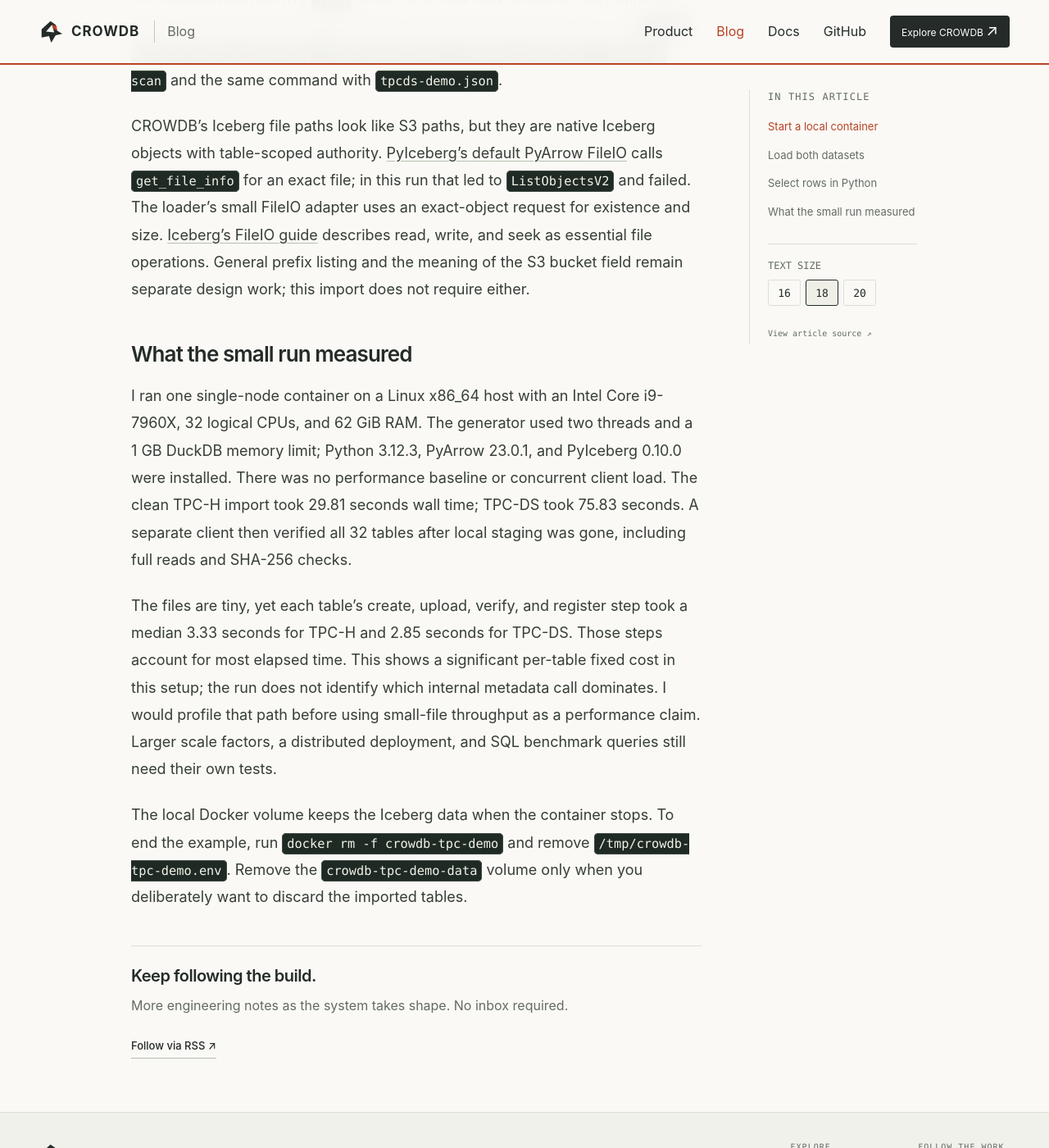
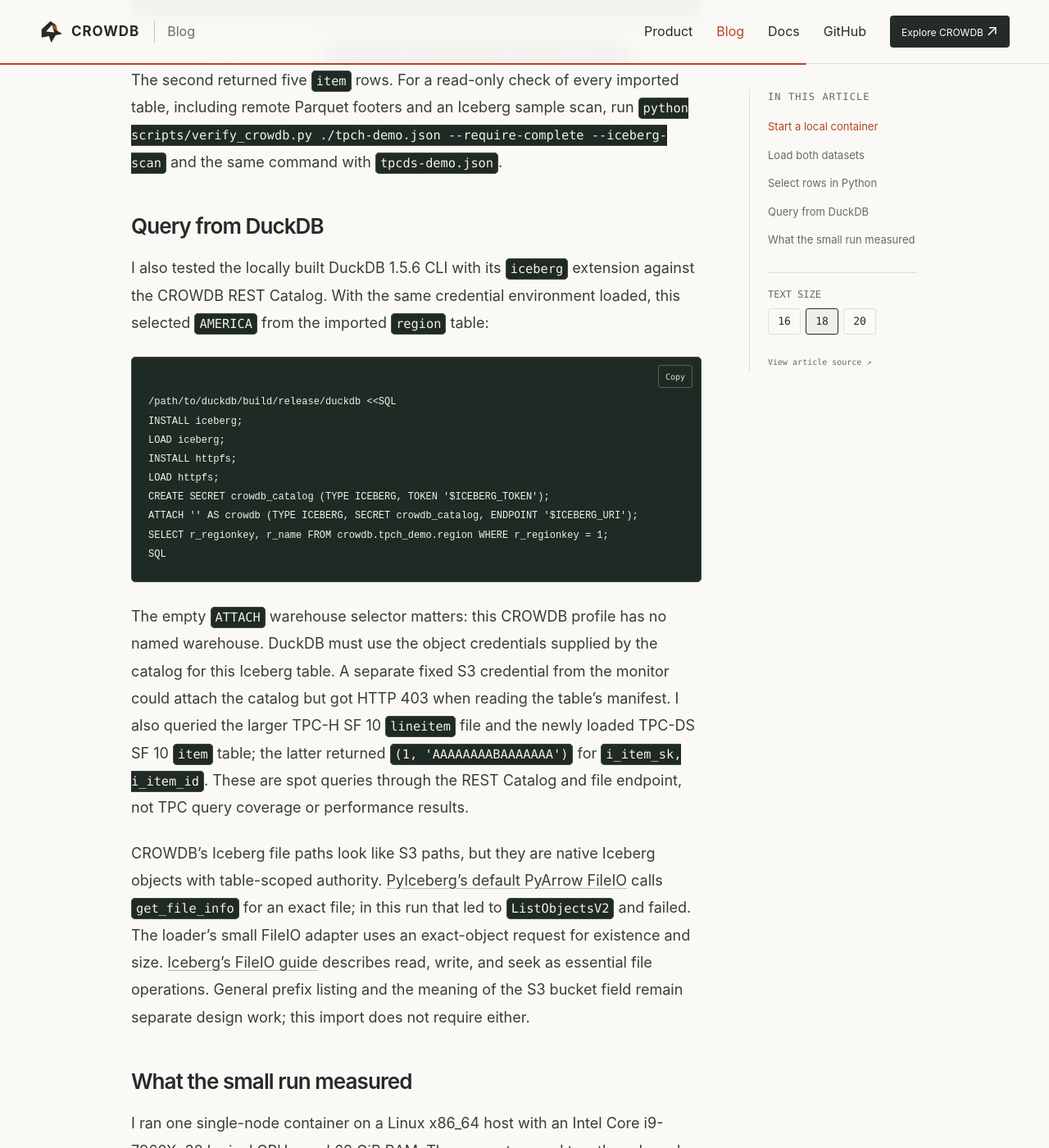
Before and after one commit to buzzcrow/buzzcrow.github.io, a Jekyll site: the page built from _posts/2026-09-30-load-tpc-h-and-tpc-ds-into-crowdb-iceberg.md, in a window 1280 px wide and 1400 px high, scrolled down 3316 px. Shown: the whole window at 82% size. Built offline with Jekyll 4.4.1, drawn with Linux system fonts in a browser that asks for light colours; some of the changed text lies outside the part shown.

Commit message:
Document DuckDB queries and larger Iceberg loads

````diff
--- a/_posts/2026-09-30-load-tpc-h-and-tpc-ds-into-crowdb-iceberg.md
+++ b/_posts/2026-09-30-load-tpc-h-and-tpc-ds-into-crowdb-iceberg.md
@@ -2,6 +2,7 @@
 title: "Load TPC-H and TPC-DS tables into CROWDB Iceberg"
 subtitle: "A small, reproducible path from standard generators to remote Parquet and an Iceberg read."
 date: 2026-09-30 23:20:00 +0800
+last_modified_at: 2026-10-01 02:01:00 +0800
 category: Guides
 tags: [Iceberg, TPC-H, TPC-DS, Parquet, Docker]
 description: "Use crowdb-tpc-loader to generate TPC-H and TPC-DS, register the Parquet files in a CROWDB Iceberg container, and read them with PyIceberg."
@@ -52,7 +53,7 @@
   --namespace tpcds_demo --report-file ./tpcds-demo.json
 ```
 
-The commands need a fresh namespace. TPC-H uses the `tpchgen-cli` 3.0.0 binary; TPC-DS uses DuckDB 1.5's official `tpcds` extension. The first run may download these generator components. The loader validates the full generated dataset before creating a benchmark table, then uploads and verifies each Parquet file and registers it with Iceberg. It deletes local staging on success; the JSON reports retain remote file locations, counts, and snapshot IDs. An existing table stops a default load, so choose a new namespace when repeating the experiment.
+The commands need a fresh namespace. TPC-H uses the `tpchgen-cli` 3.0.0 binary; TPC-DS uses DuckDB 1.5's official `tpcds` extension. The first run may download these generator components. The loader validates the full generated dataset before creating a benchmark table, then uploads each Parquet file and registers it with Iceberg. CROWDB checks the upload's signed payload or supplied checksum before accepting it; the loader does not download the object for another checksum pass. The loader uploads up to 24 files concurrently by default, then commits one snapshot per table in order. It deletes local staging on success; the JSON reports retain remote file locations, counts, and snapshot IDs. An existing table stops a default load, so choose a new namespace when repeating the experiment.
 
 In my local SF 0.01 run, TPC-H produced **8 tables, 86,805 rows, and 3.23 MB across 8 Parquet files**. TPC-DS produced **24 tables, 277,976 rows, and 3.86 MB across 24 Parquet files**. There was one file per table in this small run, but the loader accepts multiple shards. TPC-H `region` was 1,227 bytes while `lineitem` was 1,924,571 bytes; TPC-DS `call_center` was 4,917 bytes while `store_sales` was 985,882 bytes. These are compressed Parquet sizes, not in-memory table sizes.
 
@@ -84,12 +85,32 @@
 
 The first selection returned `{'r_regionkey': 1, 'r_name': 'AMERICA'}` in my run. The second returned five `item` rows. For a read-only check of every imported table, including remote Parquet footers and an Iceberg sample scan, run `python scripts/verify_crowdb.py ./tpch-demo.json --require-complete --iceberg-scan` and the same command with `tpcds-demo.json`.
 
+## Query from DuckDB
+
+I also tested the locally built DuckDB 1.5.6 CLI with its `iceberg` extension against the CROWDB REST Catalog. With the same credential environment loaded, this selected `AMERICA` from the imported `region` table:
+
+```sh
+/path/to/duckdb/build/release/duckdb <<SQL
+INSTALL iceberg;
+LOAD iceberg;
+INSTALL httpfs;
+LOAD httpfs;
+CREATE SECRET crowdb_catalog (TYPE ICEBERG, TOKEN '$ICEBERG_TOKEN');
+ATTACH '' AS crowdb (TYPE ICEBERG, SECRET crowdb_catalog, ENDPOINT '$ICEBERG_URI');
+SELECT r_regionkey, r_name FROM crowdb.tpch_demo.region WHERE r_regionkey = 1;
+SQL
+```
+
+The empty `ATTACH` warehouse selector matters: this CROWDB profile has no named warehouse. DuckDB must use the object credentials supplied by the catalog for this Iceberg table. A separate fixed S3 credential from the monitor could attach the catalog but got HTTP 403 when reading the table's manifest. I also queried the larger TPC-H SF 10 `lineitem` file and the newly loaded TPC-DS SF 10 `item` table; the latter returned `(1, 'AAAAAAAABAAAAAAA')` for `i_item_sk, i_item_id`. These are spot queries through the REST Catalog and file endpoint, not TPC query coverage or performance results.
+
 CROWDB's Iceberg file paths look like S3 paths, but they are native Iceberg objects with table-scoped authority. [PyIceberg's default PyArrow FileIO](https://py.iceberg.apache.org/reference/pyiceberg/io/pyarrow/) calls `get_file_info` for an exact file; in this run that led to `ListObjectsV2` and failed. The loader's small FileIO adapter uses an exact-object request for existence and size. [Iceberg's FileIO guide](https://iceberg.apache.org/docs/latest/fileio/) describes read, write, and seek as essential file operations. General prefix listing and the meaning of the S3 bucket field remain separate design work; this import does not require either.
 
 ## What the small run measured
 
 I ran one single-node container on a Linux x86_64 host with an Intel Core i9-7960X, 32 logical CPUs, and 62 GiB RAM. The generator used two threads and a 1 GB DuckDB memory limit; Python 3.12.3, PyArrow 23.0.1, and PyIceberg 0.10.0 were installed. There was no performance baseline or concurrent client load. The clean TPC-H import took 29.81 seconds wall time; TPC-DS took 75.83 seconds. A separate client then verified all 32 tables after local staging was gone, including full reads and SHA-256 checks.
 
-The files are tiny, yet each table's create, upload, verify, and register step took a median 3.33 seconds for TPC-H and 2.85 seconds for TPC-DS. Those steps account for most elapsed time. This shows a significant per-table fixed cost in this setup; the run does not identify which internal metadata call dominates. I would profile that path before using small-file throughput as a performance claim. Larger scale factors, a distributed deployment, and SQL benchmark queries still need their own tests.
+The files are tiny, yet each table's create, upload, and register step took a median 3.33 seconds for TPC-H and 2.85 seconds for TPC-DS. Those steps account for most elapsed time. This shows a significant per-table fixed cost in this setup; the run does not identify which internal metadata call dominates.
+
+I then ran the concurrent loader on larger datasets. TPC-H SF 1 loaded 8.66 million rows in 50 seconds; TPC-H SF 10 loaded 86.59 million rows and 3.64 GB of compressed Parquet in 232 seconds. TPC-DS SF 1 loaded 19.56 million rows in 157 seconds; TPC-DS SF 10 loaded 191.50 million rows and 2.77 GB of compressed Parquet across 24 tables in 453 seconds. Each successful run passed independent manifest, footer, and sample Iceberg scan verification. These are single-node wall times, including generation and table registration, not a benchmark result. TPC-H SF 10's upload phase took about 176 seconds for 3.64 GB, roughly 20.7 MB/s; its streaming/write path needs profiling. A distributed deployment and standard SQL benchmark queries still need separate tests.
 
 The local Docker volume keeps the Iceberg data when the container stops. To end the example, run `docker rm -f crowdb-tpc-demo` and remove `/tmp/crowdb-tpc-demo.env`. Remove the `crowdb-tpc-demo-data` volume only when you deliberately want to discard the imported tables.
````
